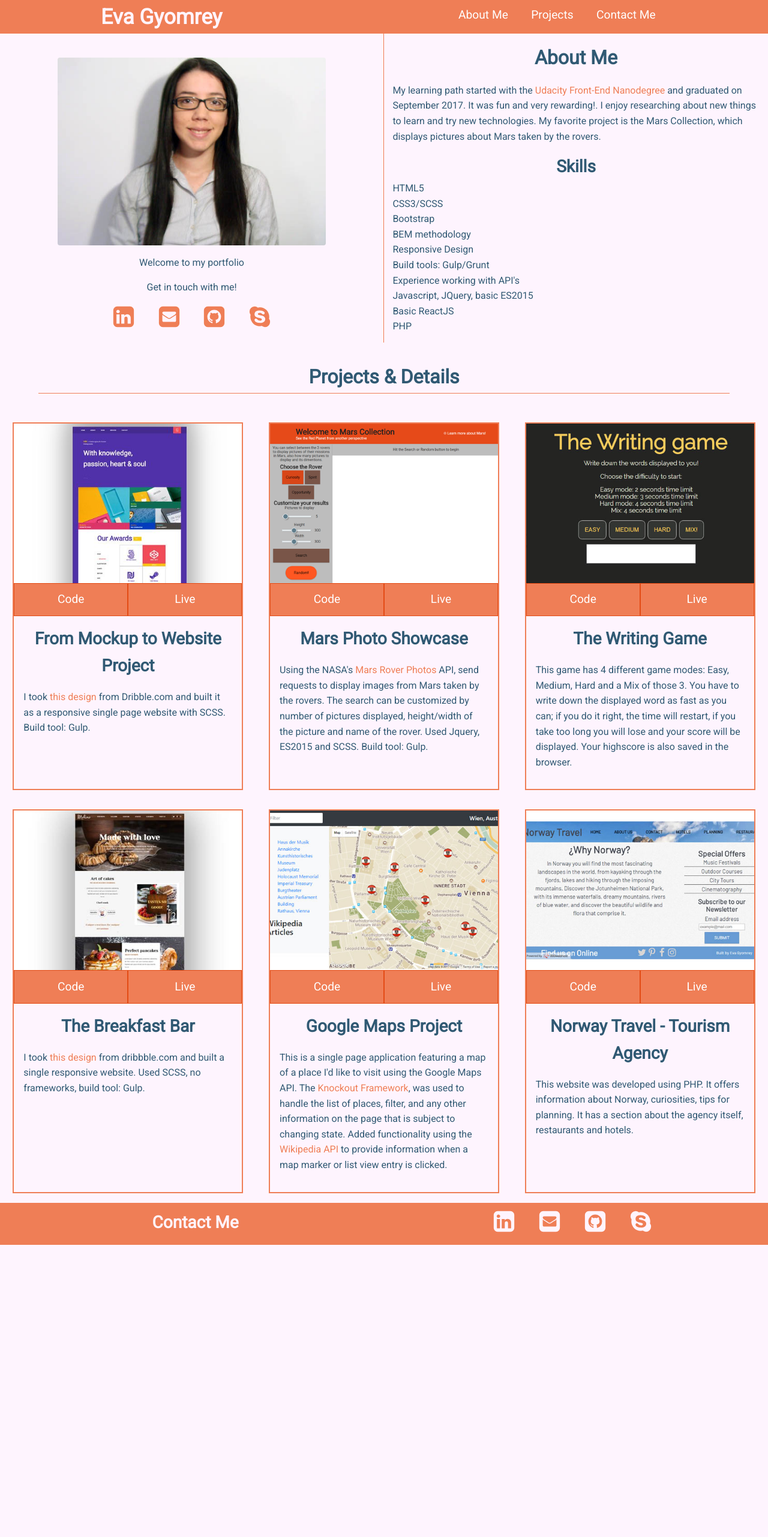
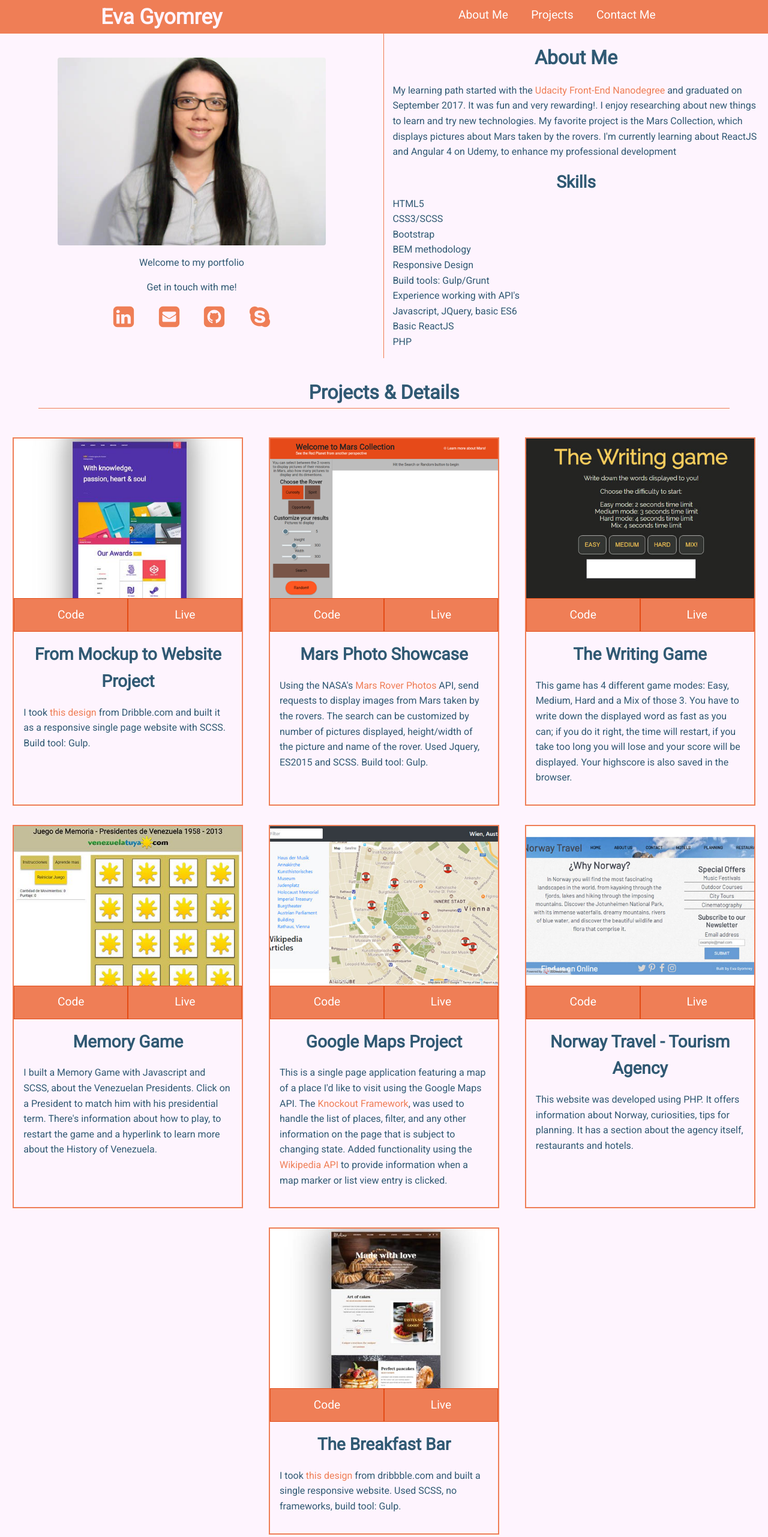
Before and after one commit to EGYOMREY/Portfolio, a website: page src/index.html in a window 1280 px wide. Shown: the top 2562 px of the page at 60% size. Before the commit the page ends 2075 px from the top, so only its background shows below. Drawn offline with nearby package versions, Linux system fonts and the light colour scheme; files that its build step writes are made by us from their sources.

Commit message:
* Add Memory Game Project * Add 'content' task to run when typing gulp * Add extra personal information

```diff
--- a/gulpfile.js
+++ b/gulpfile.js
@@ -70,4 +70,4 @@ gulp.task('scripts', function() {
 
 
 //we deploy all our tasks by typing gulp
-gulp.task('default', ['styles', 'content', 'serve']);
+gulp.task('default', ['styles', 'content', 'images', 'serve']);
--- a/src/index.html
+++ b/src/index.html
@@ -48,7 +48,7 @@
             <p>Welcome to my portfolio</p>
             <p>Get in touch with me!</p>
             <!--social icons svg-->
-            <a href="https://www.linkedin.com/in/eva-m-gyomrey-l-6050a4aa/" title="See me on LinkedIn"><svg role="img" aria-label="LinkedIn" width="40" height="40" viewBox="0 0 1792 1792" xmlns="http://www.w3.org/2000/svg"><path d="M365 1414h231v-694h-231v694zm246-908q-1-52-36-86t-93-34-94.5 34-36.5 86q0 51 35.5 85.5t92.5 34.5h1q59 0 95-34.5t36-85.5zm585 908h231v-398q0-154-73-233t-193-79q-136 0-209 117h2v-101h-231q3 66 0 694h231v-388q0-38 7-56 15-35 45-59.5t74-24.5q116 0 116 157v371zm468-998v960q0 119-84.5 203.5t-203.5 84.5h-960q-119 0-203.5-84.5t-84.5-203.5v-960q0-119 84.5-203.5t203.5-84.5h960q119 0 203.5 84.5t84.5 203.5z"/></svg></a>
+            <a href="https://www.linkedin.com/in/egyomrey/" title="See me on LinkedIn"><svg role="img" aria-label="LinkedIn" width="40" height="40" viewBox="0 0 1792 1792" xmlns="http://www.w3.org/2000/svg"><path d="M365 1414h231v-694h-231v694zm246-908q-1-52-36-86t-93-34-94.5 34-36.5 86q0 51 35.5 85.5t92.5 34.5h1q59 0 95-34.5t36-85.5zm585 908h231v-398q0-154-73-233t-193-79q-136 0-209 117h2v-101h-231q3 66 0 694h231v-388q0-38 7-56 15-35 45-59.5t74-24.5q116 0 116 157v371zm468-998v960q0 119-84.5 203.5t-203.5 84.5h-960q-119 0-203.5-84.5t-84.5-203.5v-960q0-119 84.5-203.5t203.5-84.5h960q119 0 203.5 84.5t84.5 203.5z"/></svg></a>
             <a href="mailto:evamargy@gmail.com" title="Email me"><svg role="img" aria-label="Email" width="40" height="40" viewBox="0 0 1792 1792" xmlns="http://www.w3.org/2000/svg"><path d="M1376 128q119 0 203.5 84.5t84.5 203.5v960q0 119-84.5 203.5t-203.5 84.5h-960q-119 0-203.5-84.5t-84.5-203.5v-960q0-119 84.5-203.5t203.5-84.5h960zm32 1056v-436q-31 35-64 55-34 22-132.5 85t-151.5 99q-98 69-164 69t-164-69q-47-32-142-92.5t-142-92.5q-12-8-33-27t-31-27v436q0 40 28 68t68 28h832q40 0 68-28t28-68zm0-573q0-41-27.5-70t-68.5-29h-832q-40 0-68 28t-28 68q0 37 30.5 76.5t67.5 64.5q47 32 137.5 89t129.5 83q3 2 17 11.5t21 14 21 13 23.5 13 21.5 9.5 22.5 7.5 20.5 2.5 20.5-2.5 22.5-7.5 21.5-9.5 23.5-13 21-13 21-14 17-11.5l267-174q35-23 66.5-62.5t31.5-73.5z"/></svg></a>
             <a href="https://github.com/EGYOMREY/" title="Github account: egyomrey"><svg role="img" aria-label="Github" width="40" height="40" viewBox="0 0 1792 1792" xmlns="http://www.w3.org/2000/svg"><path d="M647 1200q4-6-3-13-9-7-14-2-4 6 3 13 9 7 14 2zm-28-41q-5-7-12-4-6 4 0 12 7 8 12 5 6-4 0-13zm-41-40q2-4-5-8-7-2-8 2-3 5 4 8 8 2 9-2zm21 23q2-1 1.5-4.5t-3.5-5.5q-6-7-10-3t1 11q6 6 11 2zm86 75q2-7-9-11-9-3-13 4-2 7 9 11 9 3 13-4zm42 3q0-8-12-8-10 0-10 8t11 8 11-8zm39-7q-2-7-13-5t-9 9q2 8 12 6t10-10zm642-317q0-212-150-362t-362-150-362 150-150 362q0 167 98 300.5t252 185.5q18 3 26.5-5t8.5-20q0-52-1-95-6 1-15.5 2.5t-35.5 2-48-4-43.5-20-29.5-41.5q-23-59-57-74-2-1-4.5-3.5l-8-8-7-9.5 4-7.5 19.5-3.5q6 0 15 2t30 15.5 33 35.5q16 28 37.5 42t43.5 14 38-3.5 30-9.5q7-47 33-69-49-6-86-18.5t-73-39-55.5-76-19.5-119.5q0-79 53-137-24-62 5-136 19-6 54.5 7.5t60.5 29.5l26 16q58-17 128-17t128 17q11-7 28.5-18t55.5-26 57-9q29 74 5 136 53 58 53 137 0 57-14 100.5t-35.5 70-53.5 44.5-62.5 26-68.5 12q35 31 35 95 0 40-.5 89t-.5 51q0 12 8.5 20t26.5 5q154-52 252-185.5t98-300.5zm256-480v960q0 119-84.5 203.5t-203.5 84.5h-960q-119 0-203.5-84.5t-84.5-203.5v-960q0-119 84.5-203.5t203.5-84.5h960q119 0 203.5 84.5t84.5 203.5z"/></svg></a>
             <a href="#" title="Skype user: evamargy"><svg role="img" aria-label="Skype" width="40" height="40" viewBox="0 0 1792 1792" xmlns="http://www.w3.org/2000/svg"><path d="M1301 1063q0-50-19.5-91.5t-48.5-68.5-73-49-82.5-34-87.5-23l-104-24q-30-7-44-10.5t-35-11.5-30-16-16.5-21-7.5-30q0-77 144-77 43 0 77 12t54 28.5 38 33.5 40 29 48 12q47 0 75.5-32t28.5-77q0-55-56-99.5t-142-67.5-182-23q-68 0-132 15.5t-119.5 47-89 87-33.5 128.5q0 61 19 106.5t56 75.5 80 48.5 103 32.5l146 36q90 22 112 36 32 20 32 60 0 39-40 64.5t-105 25.5q-51 0-91.5-16t-65-38.5-45.5-45-46-38.5-54-16q-50 0-75.5 30t-25.5 75q0 92 122 157.5t291 65.5q73 0 140-18.5t122.5-53.5 88.5-93.5 33-131.5zm363 217q0 159-112.5 271.5t-271.5 112.5q-130 0-234-80-77 16-150 16-143 0-273.5-55.5t-225-150-150-225-55.5-273.5q0-73 16-150-80-104-80-234 0-159 112.5-271.5t271.5-112.5q130 0 234 80 77-16 150-16 143 0 273.5 55.5t225 150 150 225 55.5 273.5q0 73-16 150 80 104 80 234z"/></svg></a>
@@ -57,7 +57,7 @@
           <div class="about-me__details">
             <h2>About Me</h2>
             <p>
-              My learning path started with the <a href="https://www.udacity.com/course/front-end-web-developer-nanodegree--nd001">Udacity Front-End Nanodegree</a> and graduated on September 2017. It was fun and very rewarding!. I enjoy researching about new things to learn and try new technologies. My favorite project is the Mars Collection, which displays pictures about Mars taken by the rovers.</p>
+              My learning path started with the <a href="https://www.udacity.com/course/front-end-web-developer-nanodegree--nd001">Udacity Front-End Nanodegree</a> and graduated on September 2017. It was fun and very rewarding!. I enjoy researching about new things to learn and try new technologies. My favorite project is the Mars Collection, which displays pictures about Mars taken by the rovers. I'm currently learning about ReactJS and Angular 4 on Udemy, to enhance my professional development</p>
               <h3>Skills</h3>
               <ul>
                 <li>HTML5</li>
@@ -67,7 +67,7 @@
                 <li>Responsive Design</li>
                 <li>Build tools: Gulp/Grunt</li>
                 <li>Experience working with API's</li>
-                <li>Javascript, JQuery, basic ES2015</li>
+                <li>Javascript, JQuery, basic ES6</li>
                 <li>Basic ReactJS</li>
                 <li>PHP</li>
               </ul>
@@ -117,14 +117,14 @@
               </div>
               <!-- Individual project block -->
               <div class="project-block">
-                <img src="img/Breakfast-Bar-Project.jpg" alt="The Breakfast Bar">
+                <img src="img/MemoryGame-Project.jpg" alt="The Breakfast Bar">
                 <div class="project-block__buttons">
-                  <a href="https://github.com/EGYOMREY/Breakfast-Bar" class="btn btn--primary" role="button">Code</a>
-                  <a href="https://egyomrey.github.io/Breakfast-Bar/build/index.html" class="btn btn--primary" role="button">Live</a>
+                  <a href="https://github.com/EGYOMREY/Memory-Game" class="btn btn--primary" role="button">Code</a>
+                  <a href="https://www.venezuelatuya.com/historia/presidentes.htm" class="btn btn--primary" role="button">Live</a>
                 </div>
                 <div class="project-block__details">
-                  <h3>The Breakfast Bar</h3>
-                  <p>I took <a href="https://egyomrey.github.io/Breakfast-Bar/Mockup%20from%20Dribbble.jpg">this design</a> from dribbble.com and built a single responsive website. Used SCSS, no frameworks, build tool: Gulp.</p>
+                  <h3>Memory Game</h3>
+                  <p>I built a Memory Game with Javascript and SCSS, about the Venezuelan Presidents. Click on a President to match him with his presidential term. There's information about how to play, to restart the game and a hyperlink to learn more about the History of Venezuela.</p>
                 </div>
               </div>
               <!-- Individual project block -->
@@ -151,6 +151,18 @@
                   <p>This website was developed using PHP. It offers information about Norway, curiosities, tips for planning. It has a section about the agency itself, restaurants and hotels.</p>
                 </div>
             </div>
+            <!-- Individual project block -->
+              <div class="project-block">
+                <img src="img/Breakfast-Bar-Project.jpg" alt="The Breakfast Bar">
+                <div class="project-block__buttons">
+                  <a href="https://github.com/EGYOMREY/Breakfast-Bar" class="btn btn--primary" role="button">Code</a>
+                  <a href="https://egyomrey.github.io/Breakfast-Bar/build/index.html" class="btn btn--primary" role="button">Live</a>
+                </div>
+                <div class="project-block__details">
+                  <h3>The Breakfast Bar</h3>
+                  <p>I took <a href="https://egyomrey.github.io/Breakfast-Bar/Mockup%20from%20Dribbble.jpg">this design</a> from dribbble.com and built a single responsive website. Used SCSS, no frameworks, build tool: Gulp.</p>
+                </div>
+              </div>
           </section>
           <!-- Footer: contains Contact information -->
           <footer class=" contact-me" id="contactMe">
```
Also changed, not shown: build/img/MemoryGame-Project.jpg (added), build/index.html, src/img/MemoryGame-Project.jpg (added), src/scss/components/_card.scss (deleted).
